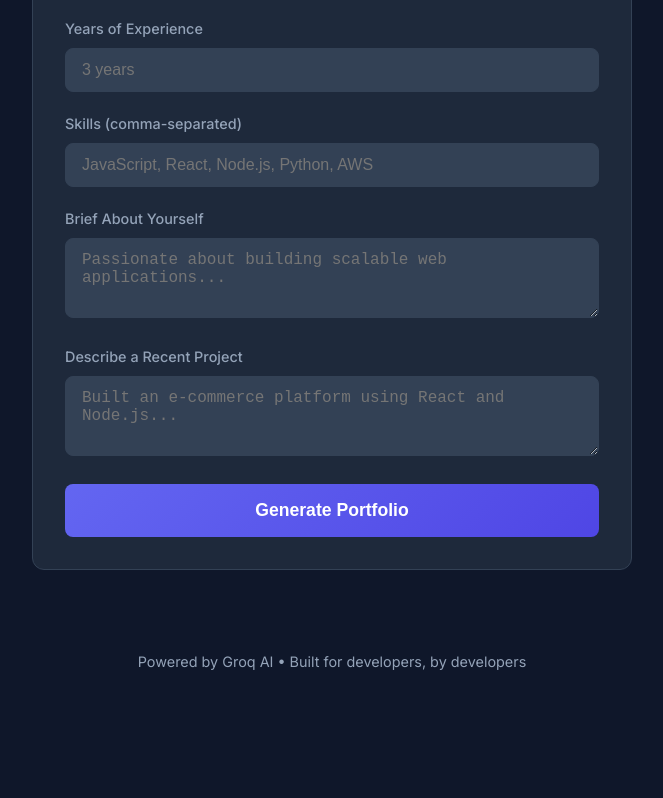
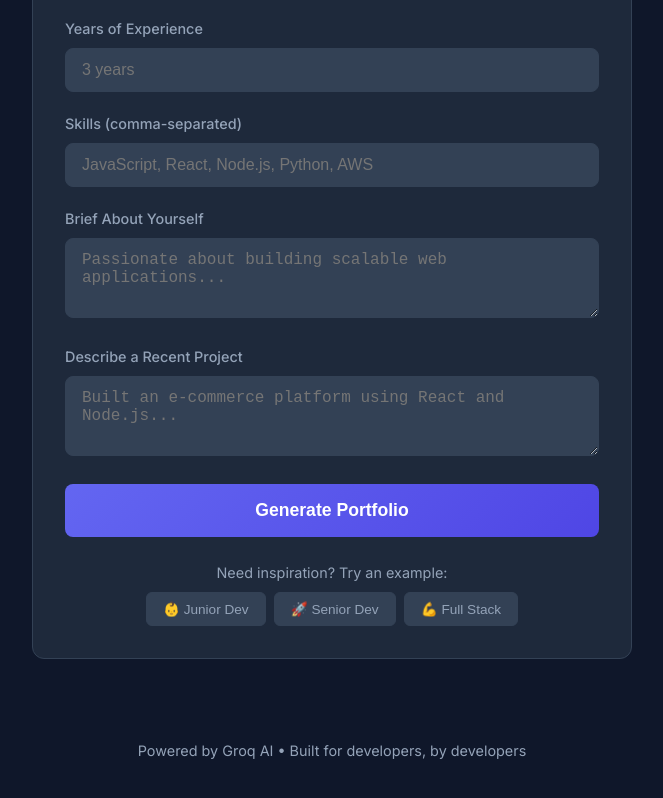
Before and after one commit to santialb/API-portfolios, a website: page public/index.html in a window 1280 px wide. Shown: the part 449-1247 px from the top of the page, without its empty margins (308-971 px from the left). Before the commit the page ends 1186 px from the top, so only its background shows below. Drawn offline with Linux system fonts and the light colour scheme.

Commit message:
Add testing examples

```diff
--- a/public/css/style.css
+++ b/public/css/style.css
@@ -380,3 +380,23 @@ footer {
 .output-section::-webkit-scrollbar-thumb:hover {
     background: var(--primary-color);
 }
+
+/* Example Buttons */
+.example-btn {
+    padding: 0.5rem 1rem;
+    background: var(--surface-light);
+    border: 1px solid var(--border-color);
+    border-radius: 6px;
+    color: var(--text-secondary);
+    font-size: 0.85rem;
+    cursor: pointer;
+    transition: all 0.2s ease;
+    font-weight: 500;
+}
+
+.example-btn:hover {
+    background: var(--primary-color);
+    color: white;
+    border-color: var(--primary-color);
+    transform: translateY(-2px);
+}
--- a/public/index.html
+++ b/public/index.html
@@ -59,6 +59,18 @@
                         <span class="loading-spinner" style="display: none;">⏳ Generating...</span>
                     </button>
                 </form>
+
+                <div class="examples-section">
+                    <p style="margin-top: 1.5rem; color: var(--text-secondary); font-size: 0.9rem; text-align: center;">
+                        Need inspiration? Try an example:
+                    </p>
+                    <div style="display: flex; gap: 0.5rem; flex-wrap: wrap; margin-top: 0.5rem; justify-content: center;">
+                        <button type="button" onclick="fillExample('junior')" class="example-btn">👶 Junior Dev</button>
+                        <button type="button" onclick="fillExample('senior')" class="example-btn">🚀 Senior Dev</button>
+                        <button type="button" onclick="fillExample('fullstack')" class="example-btn">💪 Full Stack</button>
+                    </div>
+                </div>
+
             </section>
 
             <section id="portfolioOutput" class="output-section" style="display: none;">
--- a/public/js/app.js
+++ b/public/js/app.js
@@ -226,3 +226,52 @@ document.head.appendChild(style);
 
 // Initialize
 console.log('AI Portfolio Generator initialized ✨');
+
+// Example templates
+function fillExample(type) {
+    const examples = {
+        junior: {
+            name: "Emma Thompson",
+            title: "Junior Frontend Developer",
+            experience: "1 year",
+            skills: "HTML, CSS, JavaScript, React, Git, Figma, responsive design",
+            about: "Recent bootcamp graduate passionate about creating user-friendly web interfaces. Background in graphic design brings a unique perspective to UI development.",
+            projects: "Built a responsive portfolio website for a local photographer using React and Tailwind CSS. Implemented lazy loading for images and achieved 95+ Lighthouse scores."
+        },
+        senior: {
+            name: "David Kumar",
+            title: "Senior Software Engineer",
+            experience: "8 years",
+            skills: "Java, Python, Kubernetes, Docker, AWS, microservices, React, system design, team leadership",
+            about: "Experienced in building scalable distributed systems and leading technical teams. Passionate about mentoring junior developers and implementing best practices.",
+            projects: "Led migration of monolithic e-commerce platform to microservices architecture, reducing deployment time by 75% and improving system reliability to 99.9% uptime."
+        },
+        fullstack: {
+            name: "Alex Rivera",
+            title: "Full Stack Developer",
+            experience: "4 years",
+            skills: "JavaScript, TypeScript, Node.js, React, PostgreSQL, MongoDB, Docker, AWS, GraphQL, REST APIs",
+            about: "Full stack developer who loves building end-to-end solutions. Strong focus on performance optimization and clean, maintainable code.",
+            projects: "Developed a real-time collaboration platform using React, Node.js, and WebSockets. Implemented features including live document editing, video chat, and real-time notifications for 5000+ daily active users."
+        }
+    };
+
+    const example = examples[type];
+    if (example) {
+        document.getElementById('name').value = example.name;
+        document.getElementById('title').value = example.title;
+        document.getElementById('experience').value = example.experience;
+        document.getElementById('skills').value = example.skills;
+        document.getElementById('about').value = example.about;
+        document.getElementById('projects').value = example.projects;
+
+        // Visual feedback
+        const btn = event.target;
+        btn.style.background = 'var(--success-color)';
+        btn.textContent = '✓ Filled';
+        setTimeout(() => {
+            btn.style.background = '';
+            btn.textContent = btn.getAttribute('data-original') || btn.textContent;
+        }, 1000);
+    }
+}
```
